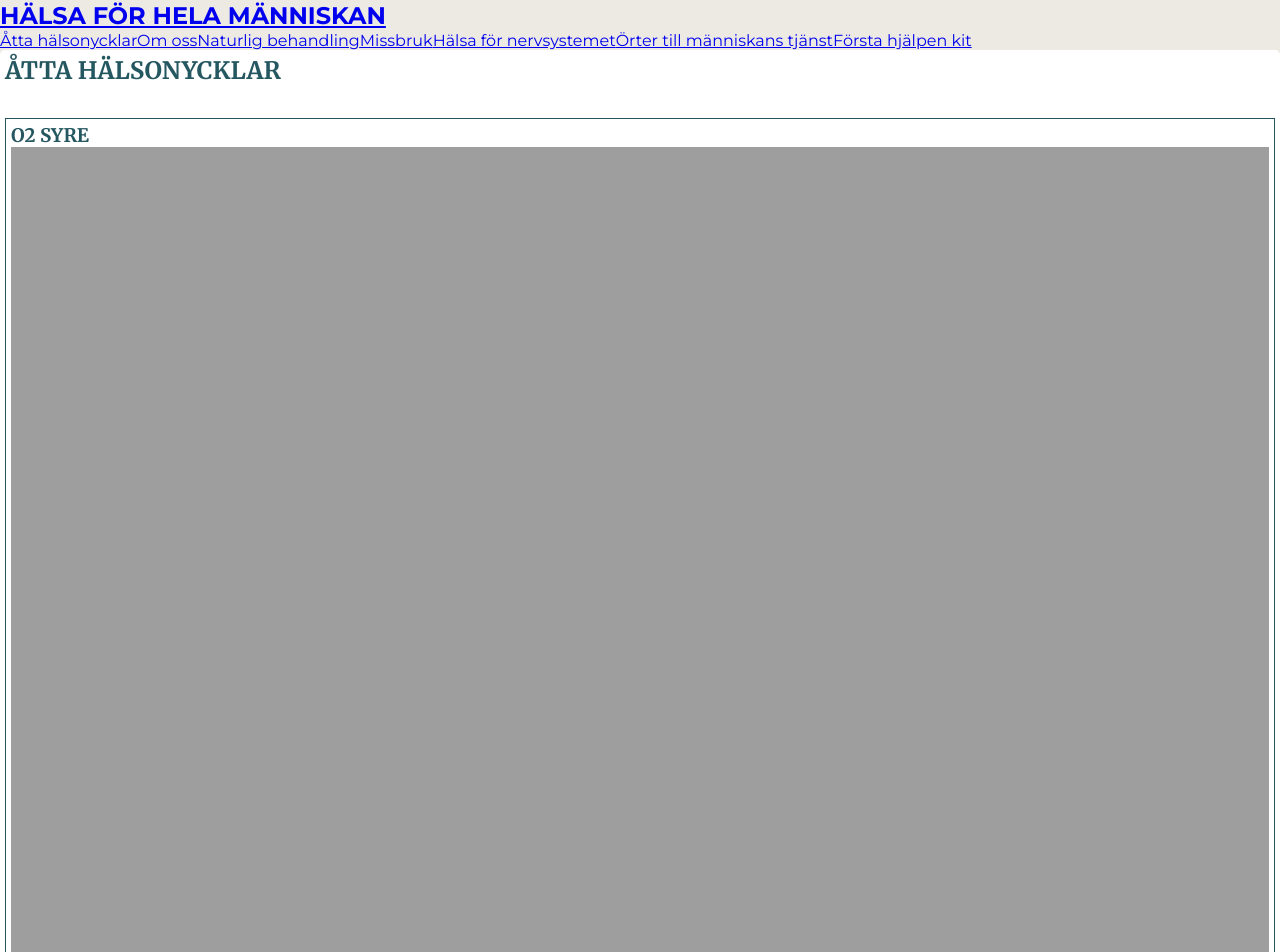
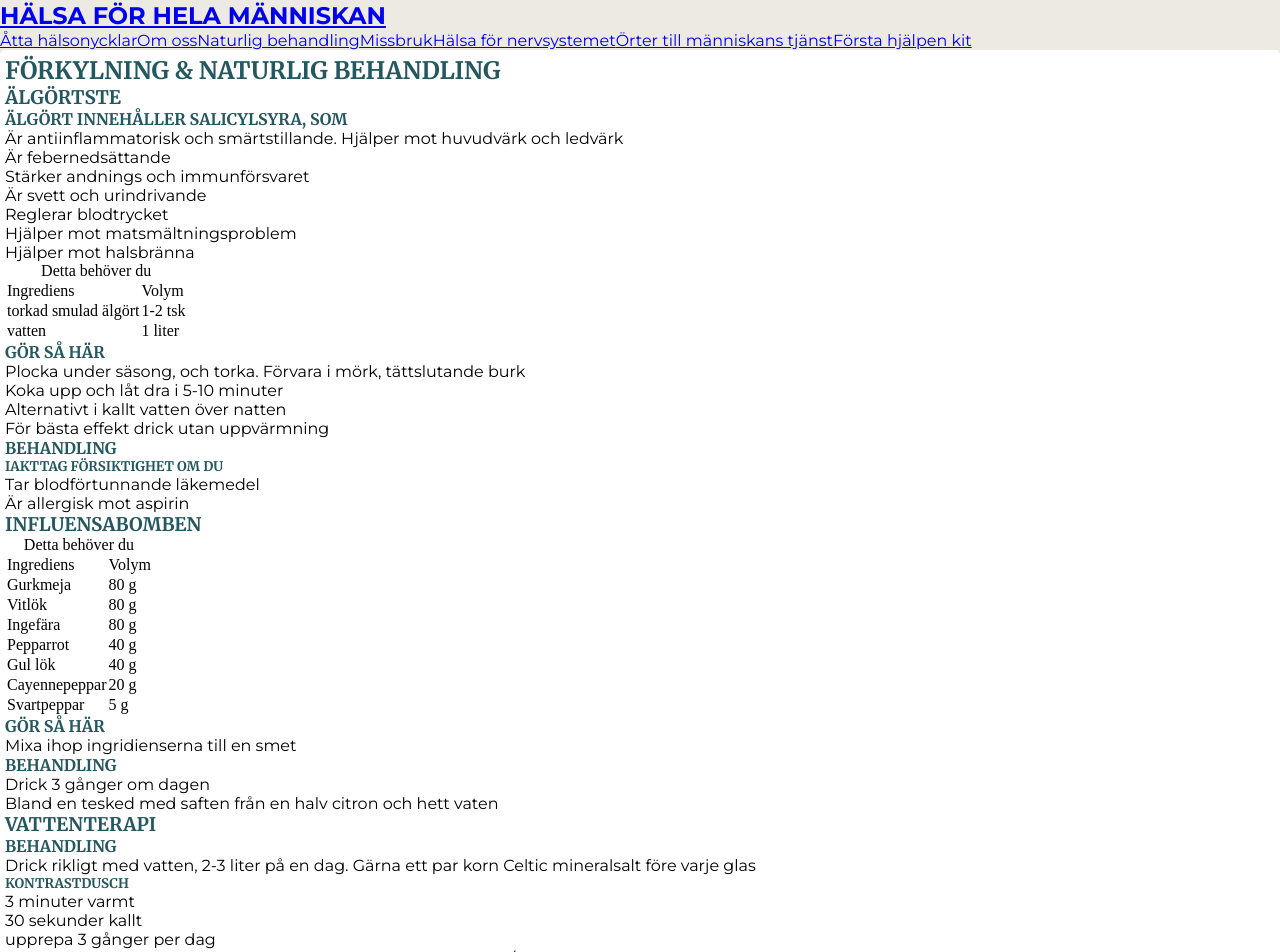
Before and after one commit to MidnattLantern/halsa-forhelamanniskan, a React (Vite) app: page /#/naturlig-behandling in a window 1280 px wide. Before the commit this address led to /#/atta-halsonycklar. Shown: the top 952 px of the page. Built offline with nearby package versions, Linux system fonts and the light colour scheme.

Commit message:
[format, refactor] Format treatment instruction for natural medicine and start breaking down types to a directory with multiple files

```diff
--- a/src/content/natural-medicine.json
+++ b/src/content/natural-medicine.json
@@ -31,16 +31,12 @@
         ],
         "treatmentInstructionsSection": [
             {
-                "type": "bulletHeading",
-                "content": "Iakttag försiktighet om du"
-            },
-            {
-                "type": "bulletPoint",
-                "content": "Tar blodförtunnande läkemedel"
-            },
-            {
-                "type": "bulletPoint",
-                "content": "Är allergisk mot aspirin"
+                "type": "uList",
+                "uListHeading": "Iakttag försiktighet om du",
+                "uListContent": [
+                    "Tar blodförtunnande läkemedel",
+                    "Är allergisk mot aspirin"
+                ]
             }
         ]
     },
@@ -80,74 +76,31 @@
             "Mixa ihop ingridienserna till en smet"
         ],
         "treatmentInstructionsSection": [
-            {
-                "type": "paragraph",
-                "content": "Drick 3 gånger om dagen"
-            },
-            {
-                "type": "paragraph",
-                "content": "Bland en tesked med saften från en halv citron och hett vaten"
-            }
+            "Drick 3 gånger om dagen",
+            "Bland en tesked med saften från en halv citron och hett vaten"
         ]
     },
     {
         "name": "Vattenterapi",
         "treatmentInstructionsSection": [
+            "Drick rikligt med vatten, 2-3 liter på en dag. Gärna ett par korn Celtic mineralsalt före varje glas",
             {
-                "type": "paragraph",
-                "content": "Drick rikligt med vatten, 2-3 liter på en dag. Gärna ett par korn Celtic mineralsalt före varje glas"
-            },
-            {
-                "type": "bulletHeading",
-                "content": "Kontrastdusch"
-            },
-            {
-                "type": "bulletPoint",
-                "content": "3 minuter varmt"
-            },
-            {
-                "type": "bulletPoint",
-                "content": "30 sekunder kallt"
-            },
-            {
-                "type": "bulletPoint",
-                "content": "upprepa 3 gånger per dag"
-            },
-            {
-                "type": "bulletPoint",
-                "content": "Om hög feber kan du sänka temperaturen genom ett svalt bad/dusch"
-            },
-            {
-                "type": "paragraph",
-                "content": "Kallt omslag runt halsen"
-            },
-            {
-                "type": "bulletHeading",
-                "content": "Inandning av vattenånga"
-            },
-            {
-                "type": "bulletPoint",
-                "content": "3 minuter"
-            },
-            {
-                "type": "bulletPoint",
-                "content": "badda med kallt vatten i 30 sekunder"
-            },
-            {
-                "type": "bulletPoint",
-                "content": "upprepa tre gånger"
-            },
-            {
-                "type": "bulletPoint",
-                "content": "Effektivt mot nästäppa och bihåleinflammation. Du kan använda någon droppe av eterisk olja, tex eucalyptus, timjan eller rosmarin i vattenångan"
-            },
-            {
-                "type": "paragraph",
-                "content": "Gurgla med saltlösning eller starkt salviate"
-            },
-            {
-                "type": "paragraph",
-                "content": "Varmt fotbad"
+                "type": "uList",
+                "uListHeading": "Kontrastdusch",
+                "uListContent": [
+                    "3 minuter varmt",
+                    "30 sekunder kallt",
+                    "upprepa 3 gånger per dag",
+                    "Om hög feber kan du sänka temperaturen genom ett svalt bad/dusch",
+                    "Kallt omslag runt halsen",
+                    "Inandning av vattenånga",
+                    "3 minuter",
+                    "badda med kallt vatten i 30 sekunder",
+                    "upprepa tre gånger",
+                    "Effektivt mot nästäppa och bihåleinflammation. Du kan använda någon droppe av eterisk olja, tex eucalyptus, timjan eller rosmarin i vattenångan",
+                    "Gurgla med saltlösning eller starkt salviate",
+                    "Varmt fotbad"
+                ]
             }
         ]
     },
@@ -160,10 +113,7 @@
             ]
         },
         "treatmentInstructionsSection": [
-            {
-                "type": "paragraph",
-                "content": "Ej het och kryddig. Sniffa lite i vardera näsborre mot nästäppa och bihåleinflammation. ¼ tesked sväljs med vatten"
-            }
+            "Ej het och kryddig. Sniffa lite i vardera näsborre mot nästäppa och bihåleinflammation. ¼ tesked sväljs med vatten"
         ]
     },
     {
@@ -185,24 +135,12 @@
             "Förvaras i kylskåp 1 månad"
         ],
         "treatmentInstructionsSection": [
+            "Skivad gullök bredvid sängen under natten",
+            "Skivad gullök under fötterna i plastpåse eller strumpa",
+            "Spädbarn: Skivad vitlök istället för gullök, men ej direkt på huden - Linda in i en kompress eller bomullstyg (Alt. En droppe eucalyptusolja på fontanellen)",
+            "Varmt fotbad med lök 20-30 minuter",
             {
-                "type": "paragraph",
-                "content": "Skivad gullök bredvid sängen under natten"
-            },
-            {
-                "type": "paragraph",
-                "content": "Skivad gullök under fötterna i plastpåse eller strumpa"
-            },
-            {
-                "type": "paragraph",
-                "content": "Spädbarn: Skivad vitlök istället för gullök, men ej direkt på huden - Linda in i en kompress eller bomullstyg (Alt. En droppe eucalyptusolja på fontanellen)"
-            },
-            {
-                "type": "paragraph",
-                "content": "Varmt fotbad med lök 20-30 minuter"
-            },
-            {
-                "type": "paragraph",
+                "type": "formattedParagraph",
                 "content": "Om du har neuropati, diabetes eller sår: max 37,8 grader i vattnet",
                 "textFormat": "strong"
             }
@@ -221,39 +159,18 @@
             "Krama ur lite av löksaften"
         ],
         "treatmentInstructionsSection": [
-            {
-                "type": "paragraph",
-                "content": "Behandlas efter att det svalnat något"
-            },
-            {
-                "type": "paragraph",
-                "content": "Häll lite löksaft i örat"
-            },
-            {
-                "type": "paragraph",
-                "content": "Linda in en av lökhalvorna i bomullstyg, eller en strumpa, och lägg på örat"
-            },
-            {
-                "type": "paragraph",
-                "content": "Upprepa behandlingen vid behov"
-            }
+            "Behandlas efter att det svalnat något",
+            "Häll lite löksaft i örat",
+            "Linda in en av lökhalvorna i bomullstyg, eller en strumpa, och lägg på örat",
+            "Upprepa behandlingen vid behov"
         ]
     },
     {
         "name": "Halsont",
         "treatmentInstructionsSection": [
-            {
-                "type": "paragraph",
-                "content": "Applicera lökomslag kring halsen, eller på bröstet, om besvären sitter längre ner"
-            },
-            {
-                "type": "paragraph",
-                "content": "Använd kallt omslag kring halsen"
-            },
-            {
-                "type": "paragraph",
-                "content": "Applicera eucalyptusolja kring halsen"
-            }
+            "Applicera lökomslag kring halsen, eller på bröstet, om besvären sitter längre ner",
+            "Använd kallt omslag kring halsen",
+            "Applicera eucalyptusolja kring halsen"
         ]
     },
     {
--- /dev/null
+++ b/src/models/natural-medicine.ts
@@ -0,0 +1,29 @@
+export type IEffectsSection = {
+    heading: string,
+    effects: string[]
+}
+
+export type IRecipeSection = {
+    item: string,
+    volume: string
+}
+
+export type IUList = {
+    type: 'uList',
+    uListHeading: string,
+    uListContent: string[]
+}
+
+export type IFormattedParagraph = {
+    type: 'formattedParagraph',
+    content: string,
+    textFormat: 'strong' | 'strikethrough' | 'underline' | 'italic'
+}
+
+export type INaturalMedicine = {
+    name: string,
+    effectsSection?: IEffectsSection,
+    recipeSection?: IRecipeSection[],
+    recipeInstructionsSection?: string[],
+    treatmentInstructionsSection?: string[] | IUList[] | IFormattedParagraph[]
+}
--- a/src/pages/naturalMedicine/NaturalMedicine.tsx
+++ b/src/pages/naturalMedicine/NaturalMedicine.tsx
@@ -1,11 +1,17 @@
 import { Route, Routes } from "react-router"
 import naturalMedicineDataRaw from "@/content/natural-medicine.json"
-import type { INaturalMedicine, INaturalMedicineEffects, INaturalMedicineRecipe } from "@/models"
+import type {
+    IEffectsSection,
+    IFormattedParagraph,
+    INaturalMedicine,
+    IRecipeSection,
+    IUList
+} from "@/models/natural-medicine"
 
 function DisplayPage() {
     const naturalMedicineData = naturalMedicineDataRaw as INaturalMedicine[]
 
-    function EffectsSection({section}: {section: INaturalMedicineEffects}) {
+    function EffectsSection({section}: {section: IEffectsSection}) {
         return (
             <>
                 <h4>{section.heading}</h4>
@@ -18,7 +24,7 @@ function DisplayPage() {
         )
     }
 
-    function RecipeSection({section}: {section: INaturalMedicineRecipe[]}) {
+    function RecipeSection({section}: {section: IRecipeSection[]}) {
         return (
             <table>
                 <caption>Detta behöver du</caption>
@@ -53,10 +59,50 @@ function DisplayPage() {
         )
     }
 
-    function TreatmentInstructionsSection() {
+    function TreatmentInstructionsSection({section}: {section: string[] | IUList[] | IFormattedParagraph[]}) {
+        function RegularParagraph({content}: {content: string}) {
+            return <span>{content}</span>
+        }
+
+        function ObjectContent({instruction} : {instruction: IUList | IFormattedParagraph}) {
+
+            if (instruction.type === 'uList') {
+                return (
+                    <ul>
+                        <h5>{instruction.uListHeading}</h5>
+                        {instruction.uListContent.map((subInstruction, index) => (
+                            <li key={index}>{subInstruction}</li>
+                        ))}
+                    </ul>
+                )
+            }
+
+            if (instruction.type === 'formattedParagraph') {
+                switch(instruction.textFormat) {
+                    case 'strong':
+                        return <strong>{instruction.content}</strong>
+                    case 'strikethrough':
+                        return <s>{instruction.content}</s>
+                    case 'underline':
+                        return <u>{instruction.content}</u>
+                    case 'italic':
+                        return <i>{instruction.content}</i>
+                }
+            }
+
+        }
+
         return (
             <>
-                <p>Instruktioner</p>
+                <h4>Behandling</h4>
+                <ul>
+                    {section.map((instruction, index) => (
+                        <li key={index}>
+                            {typeof instruction === 'string' && <RegularParagraph content={instruction}/>}
+                            {typeof instruction === 'object' && <ObjectContent instruction={instruction}/>}
+                        </li>
+                    ))}
+                </ul>
             </>
         )
     }
@@ -71,7 +117,7 @@ function DisplayPage() {
                         {NaturalMedicine.effectsSection && <EffectsSection section={NaturalMedicine.effectsSection}/>}
                         {NaturalMedicine.recipeSection && <RecipeSection section={NaturalMedicine.recipeSection}/>}
                         {NaturalMedicine.recipeInstructionsSection && <RecipeInstructionsSection instructions={NaturalMedicine.recipeInstructionsSection}/>}
-                        {NaturalMedicine.treatmentInstructionsSection && <TreatmentInstructionsSection />}
+                        {NaturalMedicine.treatmentInstructionsSection && <TreatmentInstructionsSection section={NaturalMedicine.treatmentInstructionsSection}/>}
                     </>
                 ))}
             </section>
```
